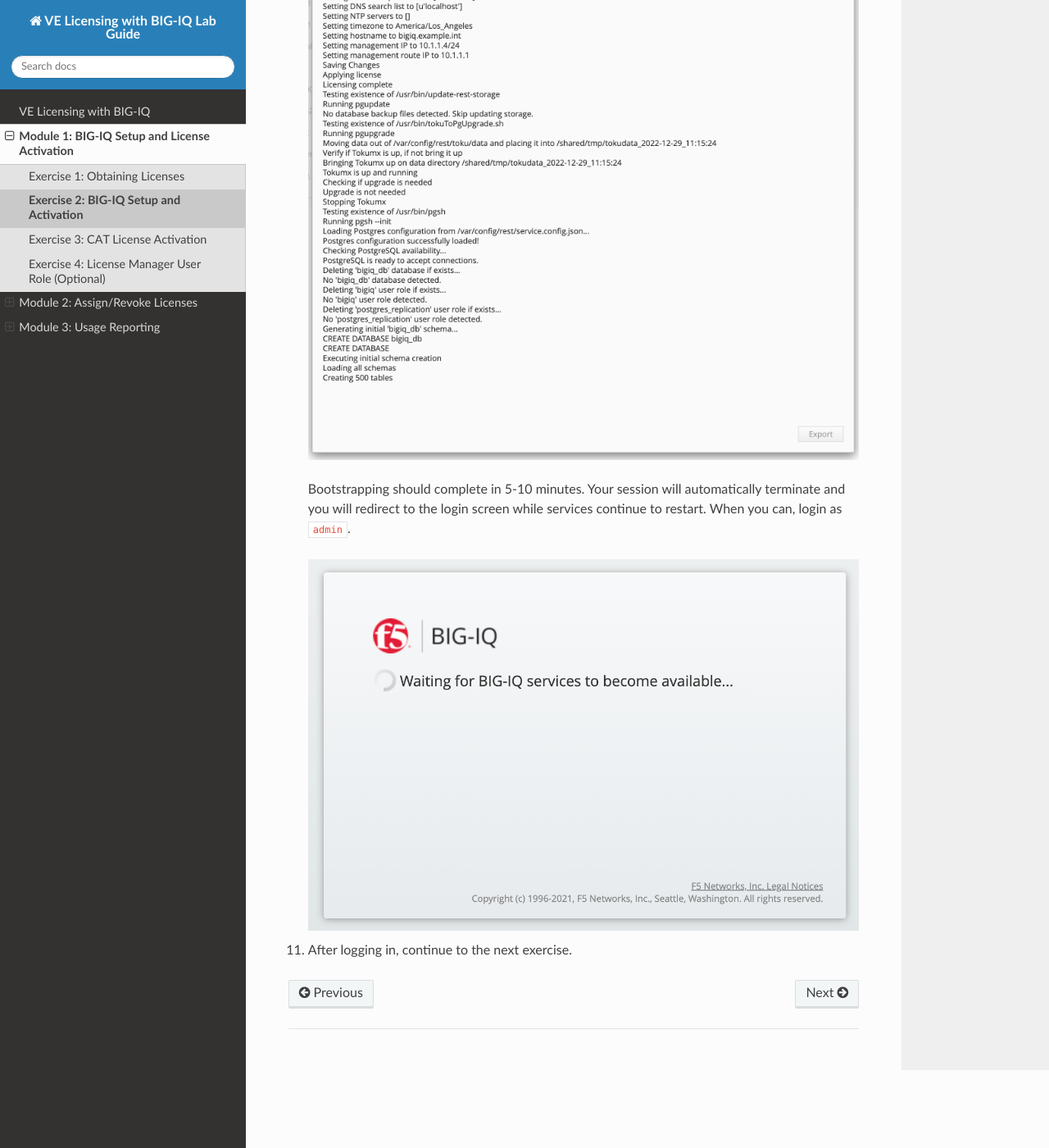
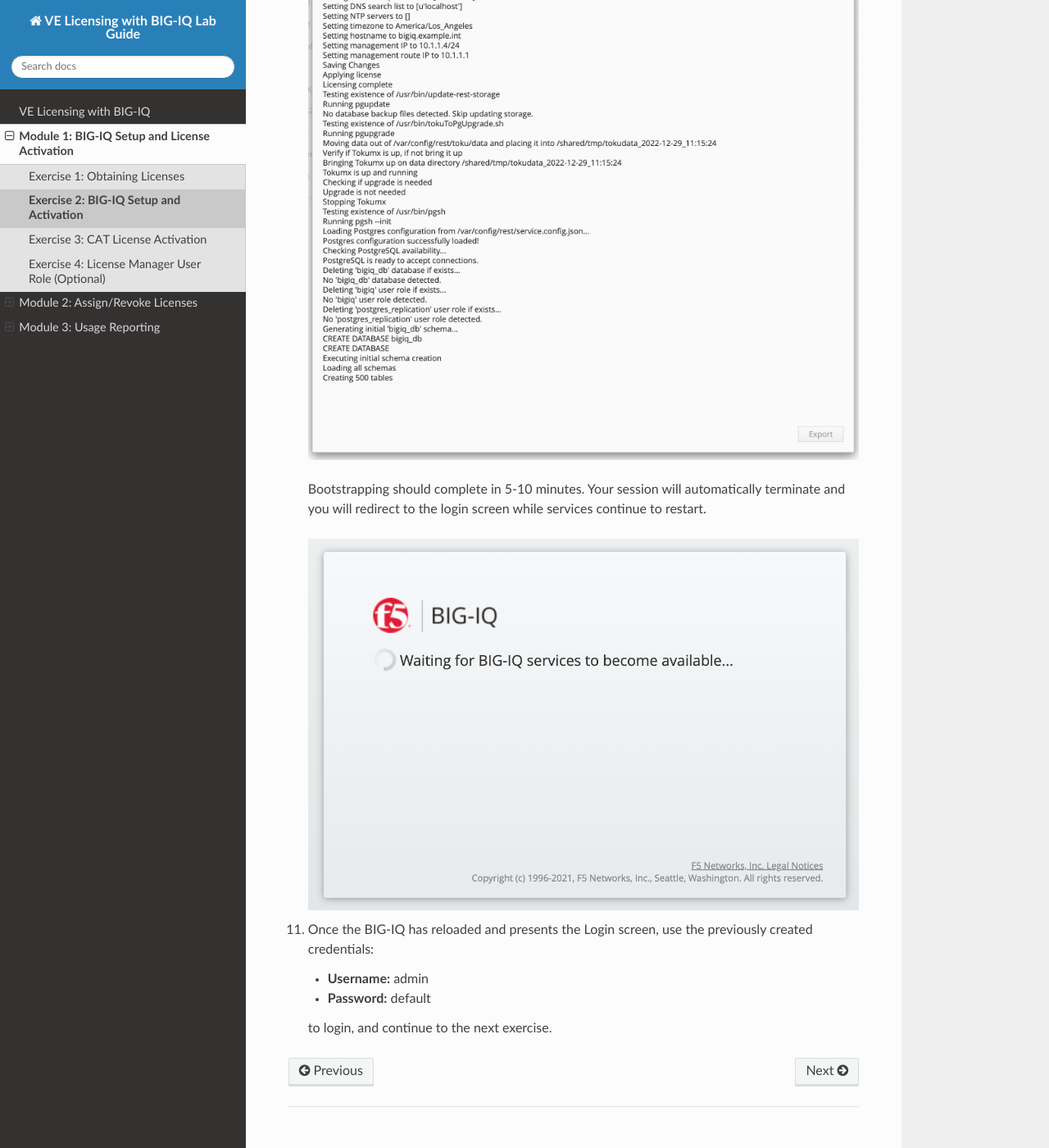
Before and after one commit to marcopaulo42/BIG-IQ-licensing-lab-guide, a Sphinx documentation site: the page built from docs/licensing/bigiq.rst, in a window 1280 px wide and 1400 px high, scrolled down 3539 px. Shown: the whole window at 82% size. Built offline with Sphinx 7.4.7 and the Read the Docs theme 2.0.0, drawn with Linux system fonts in a browser that asks for light colours.

Commit message:
Update bigiq.rst

```diff
--- a/docs/licensing/bigiq.rst
+++ b/docs/licensing/bigiq.rst
@@ -75,8 +75,13 @@
    .. image:: ../images/restart-services.png
 
    Bootstrapping should complete in 5-10 minutes. Your session will automatically terminate and you will redirect to the
-   login screen while services continue to restart. When you can, login as ``admin``.
+   login screen while services continue to restart.
 
    .. image:: ../images/restart-services-login.png
 
-#. After logging in, continue to the next exercise.
+#. Once the BIG-IQ has reloaded and presents the Login screen, use the previously created credentials:
+
+   * **Username:** admin
+   * **Password:** default
+
+   to login, and continue to the next exercise.
```
